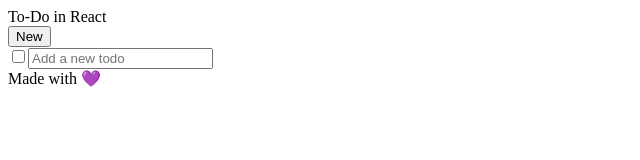
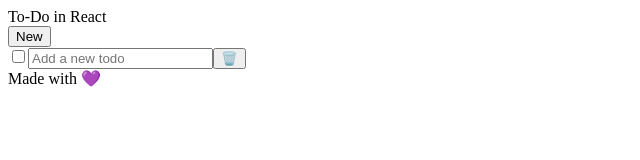
Before and after one commit to ritamcastro/todo-in-react, a React (Vite) app in the folder frontend/: page / in a window 1280 px wide. Shown: the top 160 px of the page, without its empty margins (0-640 px from the left). Built offline with nearby package versions, Linux system fonts and the light colour scheme.

Commit message:
✅ Implementing the delete functionality

```diff
--- a/frontend/src/App.jsx
+++ b/frontend/src/App.jsx
@@ -15,9 +15,14 @@ const App = () => {
     const updatedItems = items.map((item) => {
       return item.id === id ? { ...item, isDone: !item.isDone } : item
     })
-
     setItems(updatedItems)
   }
+
+  const onDeleteItem = id => {
+    const updatedItems = items.filter(item => item.id !== id)
+    setItems(updatedItems)
+  }
+
   const addTodo = () => {
     setItems([...items, { id: Date.now(), isDone: false, text: "" }])
   }
@@ -30,8 +35,7 @@ const App = () => {
       <button onClick={() => addTodo()}>New</button>
       <div role="list">
         {sortedItems.map((item) => {
-          return <div
-            role="listitem"
+          return <div role="listitem"
             key={item.id}>
             <input type="checkbox"
               checked={item.isDone}
@@ -41,7 +45,15 @@ const App = () => {
               value={item.text}
               onChange={(e) => onTextChange(item.id, e.target.value)}
               style={{ textDecoration: item.isDone ? 'line-through' : 'none' }} />
+            <button
+              aria-label="Delete"
+              type="button"
+              onClick={() => onDeleteItem(item.id)}
+            >
+              🗑️
+            </button>
           </div>
+
         })}
       </div>
     </main>
```
